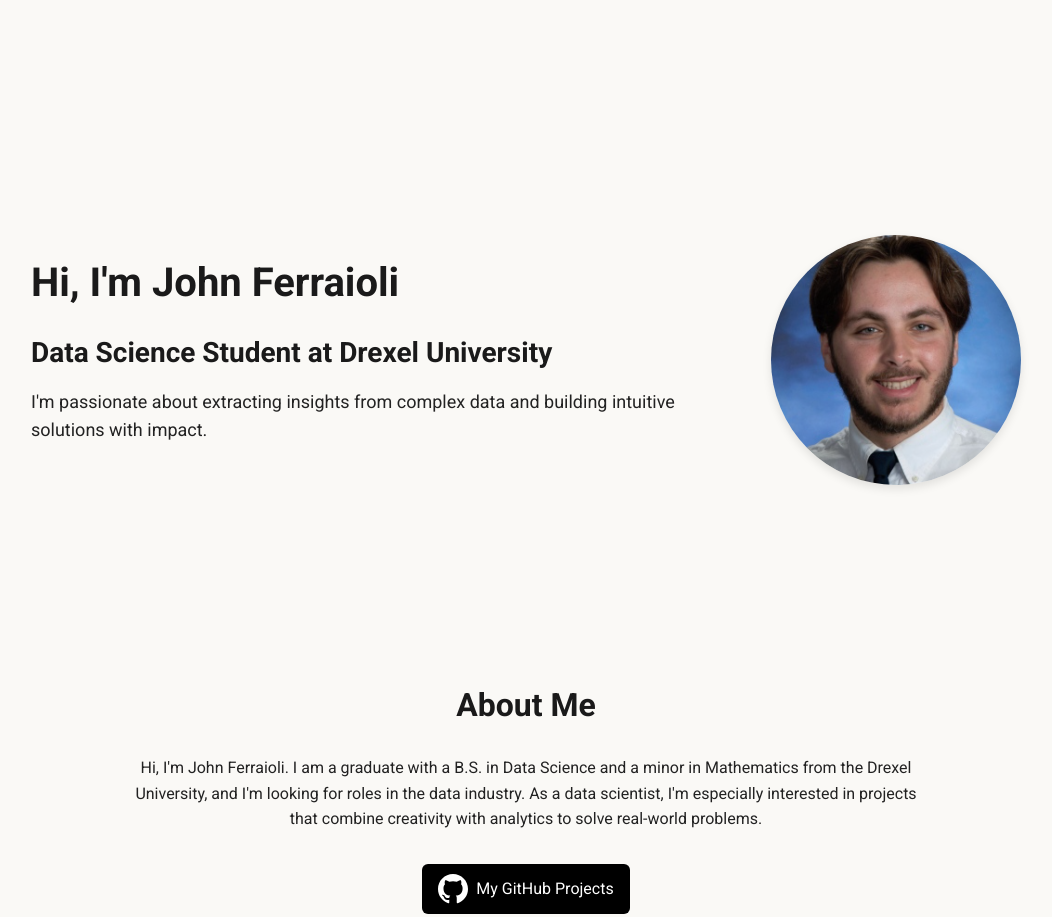
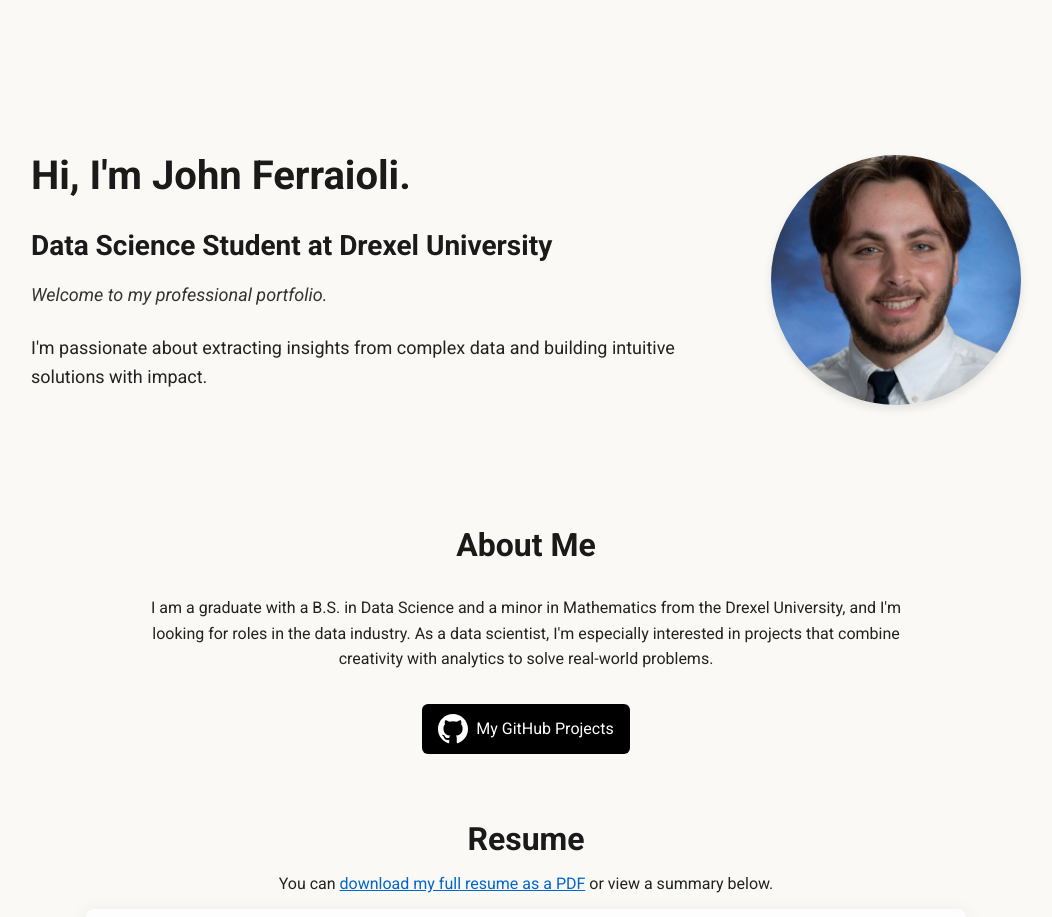
Before and after one commit to johnferraioli/info-151, a website: page portfolio/deploy/index.html in a window 1280 px wide. Shown: the top 917 px of the page, without its empty margins (114-1166 px from the left). Drawn offline with Linux system fonts and the light colour scheme.

Commit message:
minor fixes

```diff
--- a/portfolio/deploy/index.html
+++ b/portfolio/deploy/index.html
@@ -1,5 +1,6 @@
 <!DOCTYPE html>
 <html lang="en">
+
 <head>
     <meta charset="UTF-8">
     <meta name="viewport" content="width=device-width, initial-scale=1.0">
@@ -10,12 +11,15 @@
     <link rel="preconnect" href="https://fonts.googleapis.com">
     <link rel="preconnect" href="https://fonts.gstatic.com" crossorigin>
     <link href="https://fonts.googleapis.com/css2?family=Open+Sans:ital,wght@0,300..800;1,300..800&family=Roboto:ital,wght@0,100..900;1,100..900&display=swap" rel="stylesheet">
-</head><body>
+</head>
+
+<body>
 <section id="home">
     <div class="home-wrapper">
         <div class="home-text">
-                <h1>Hi, I'm John Ferraioli</h1>
+            <h1>Hi, I'm John Ferraioli.</h1>
             <h2>Data Science Student at Drexel University</h2>
+            <p class="portfolio-tagline">Welcome to my professional portfolio.</p>
             <p>I'm passionate about extracting insights from complex data and building intuitive solutions with impact.</p>
         </div>
         <div class="home-image">
@@ -23,11 +27,9 @@
         </div>
     </div>
 </section>
-
-
 <section id="about" data-aos="fade-up" data-aos-anchor-placement="top-center">
     <h1>About Me</h1>
-    <p>Hi, I'm John Ferraioli. I am a graduate with a B.S. in Data Science and a minor in Mathematics from the Drexel University, and I'm looking for roles in the data industry. As a data scientist, I'm especially interested in projects that combine creativity with analytics to solve real-world problems.</p>
+    <p>I am a graduate with a B.S. in Data Science and a minor in Mathematics from the Drexel University, and I'm looking for roles in the data industry. As a data scientist, I'm especially interested in projects that combine creativity with analytics to solve real-world problems.</p>
 
     <div class="github-button-wrapper">
         <a class="github-button" href="https://github.com/johnferraioli" target="_blank">
@@ -95,7 +97,6 @@
 
 </section>
 <section id="projects" data-aos="fade-up" data-aos-anchor-placement="top-center">
-    <h1></h1>
 
     <h2>Relevant Coursework</h2>
     <ul class="coursework-list">
@@ -120,7 +121,7 @@
         </ul>
     </div>
 
-    <div class="project-content project-card" data-aos="fade-up" >
+    <div class="project-content project-card" data-aos="fade-up">
         <h2>Brokerage Order Manager</h2>
         <p>Designed and implemented an application and a web service for optimized order routing and improved distribution.</p>
         <ul>
@@ -129,6 +130,7 @@
             <li><p>Utilized version control, deployment, and advanced dashboards for monitoring and troubleshooting.</p></li>
             <li><p><strong>Technologies:</strong> Spring Boot, JUnit, Cucumber, Postman, Bitbucket, Bamboo, SplunkCloud, Honeycomb</p></li>
         </ul>
+    </div>
 
 </section>
 <section id="associations" data-aos="fade-up">
--- a/portfolio/dev/scss/base/_typography.scss
+++ b/portfolio/dev/scss/base/_typography.scss
@@ -36,6 +36,5 @@ body {
     font-size: 1rem;
     line-height: 1.6;
     color: var(--text-primary);
-    background-color: #fff;
     background-color: var(--background-main);
 }
--- a/portfolio/dev/scss/sections/_home.scss
+++ b/portfolio/dev/scss/sections/_home.scss
@@ -3,13 +3,22 @@
 ============= */
 
 #home {
-    min-height: 80vh;
+    min-height: 60vh;
     display: flex;
     flex-direction: column;
     justify-content: center;
     padding: 40px 24px 0px;
     background-color: var(--background-main);
     text-align: center;
+
+    .portfolio-tagline {
+        font-size: 1.125rem;
+        font-style: italic;
+        color: var(--text-secondary);
+        margin-top: -12px;
+        margin-bottom: 24px;
+    }
+
 
     .home-wrapper {
         display: flex;
```
Also changed, not shown: portfolio/deploy/css/styles.css, 3 other files. Lines whose indentation alone changed are shown as unchanged.
